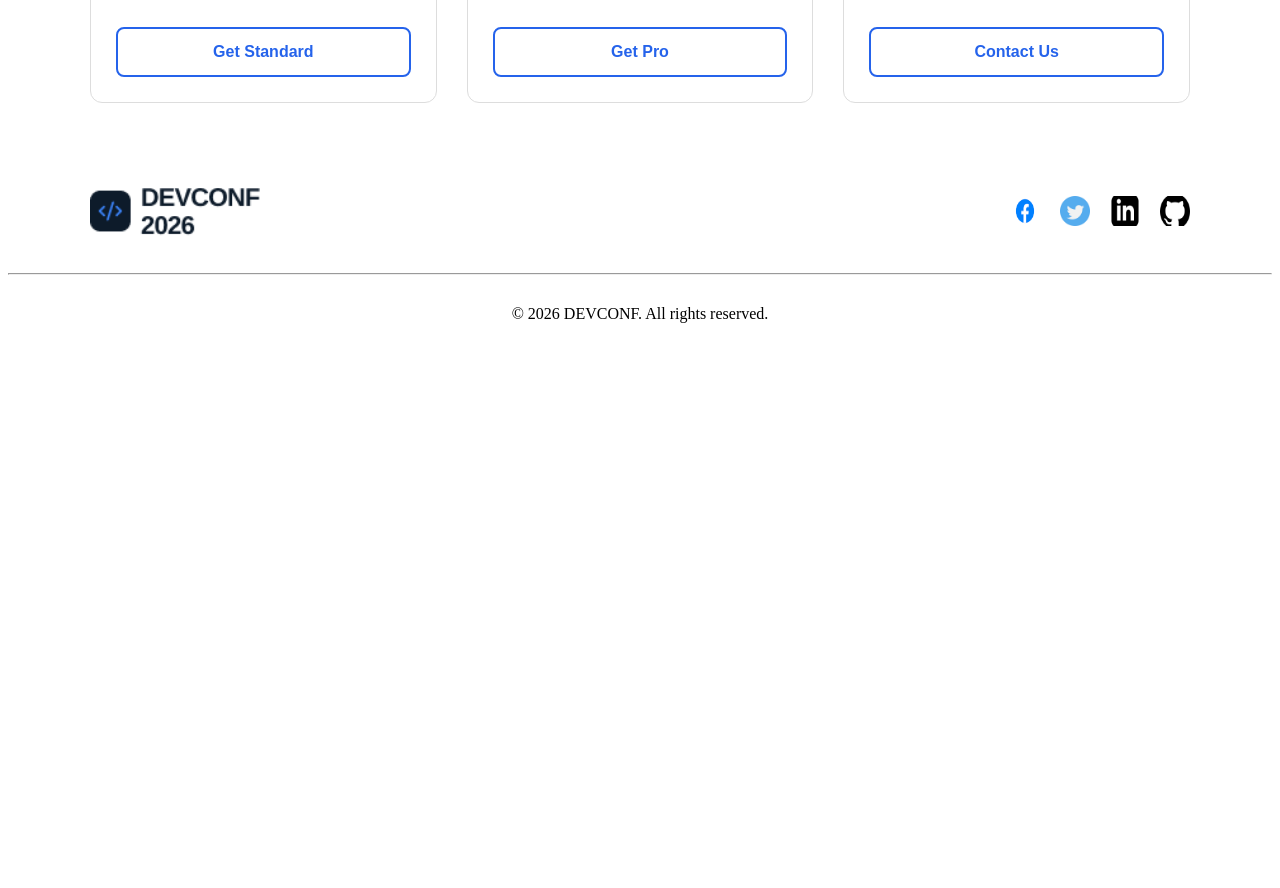
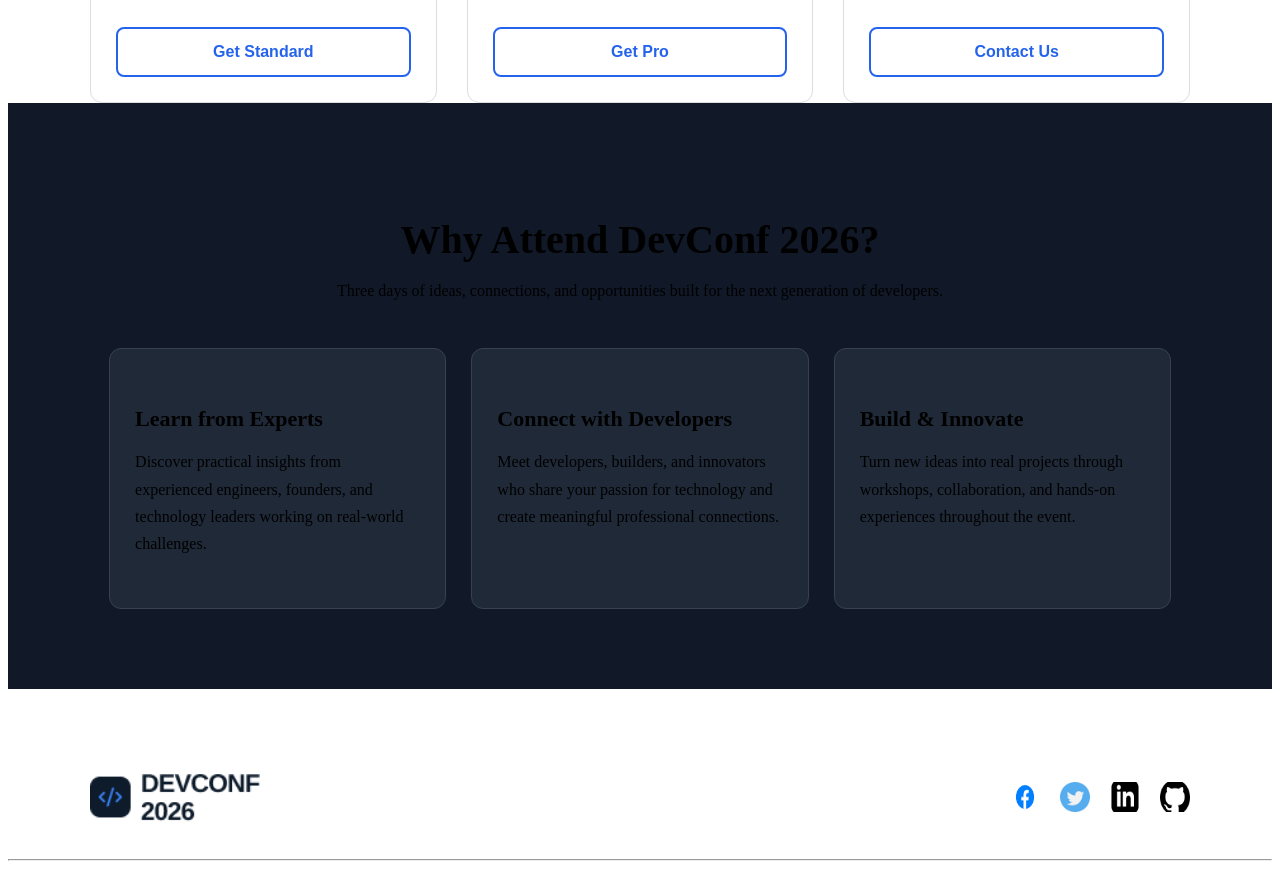
Before and after one commit to Mehrin555/devconf-2026, a plain HTML site: page index.html in a window 1280 px wide. Shown: the part 2710-3598 px from the top of the page. Before the commit the page ends 3063 px from the top, so only its background shows below. Drawn offline with Linux system fonts and the light colour scheme.

```diff
--- a/index.html
+++ b/index.html
@@ -183,6 +183,47 @@
         </div>
 
     </div>
+    <!-- AI Challenge Section -->
+<section class="why-attend">
+
+    <h2>Why Attend DevConf 2026?</h2>
+
+    <p class="why-subtitle">
+        Three days of ideas, connections, and opportunities built
+        for the next generation of developers.
+    </p>
+
+    <div class="benefit-container">
+
+        <div class="benefit-card">
+            <h3>Learn from Experts</h3>
+            <p>
+                Discover practical insights from experienced engineers,
+                founders, and technology leaders working on real-world
+                challenges.
+            </p>
+        </div>
+
+        <div class="benefit-card">
+            <h3>Connect with Developers</h3>
+            <p>
+                Meet developers, builders, and innovators who share your
+                passion for technology and create meaningful professional
+                connections.
+            </p>
+        </div>
+
+        <div class="benefit-card">
+            <h3>Build & Innovate</h3>
+            <p>
+                Turn new ideas into real projects through workshops,
+                collaboration, and hands-on experiences throughout the event.
+            </p>
+        </div>
+
+    </div>
+
+</section>
 </section>
 <footer class="footer">
     <div class="footer-container">
--- a/style.css
+++ b/style.css
@@ -204,6 +204,49 @@
     background:#2563eb;
     color:white;
 }
+/* AI Challenge Section */
+
+.why-attend {
+    padding: 80px 8%;
+    text-align: center;
+    background: #111827;
+}
+
+.why-attend h2 {
+    font-size: 40px;
+    margin-bottom: 15px;
+}
+
+.why-subtitle {
+    max-width: 650px;
+    margin: 0 auto 45px;
+    line-height: 1.6;
+}
+
+.benefit-container {
+    display: grid;
+    grid-template-columns: repeat(3, 1fr);
+    gap: 25px;
+    max-width: 1100px;
+    margin: auto;
+}
+
+.benefit-card {
+    padding: 35px 25px;
+    border: 1px solid #374151;
+    border-radius: 12px;
+    background: #1f2937;
+    text-align: left;
+}
+
+.benefit-card h3 {
+    font-size: 22px;
+    margin-bottom: 15px;
+}
+
+.benefit-card p {
+    line-height: 1.7;
+}
 
 .footer-container {
     display: flex;
```
Also changed, not shown: 1 other file.
